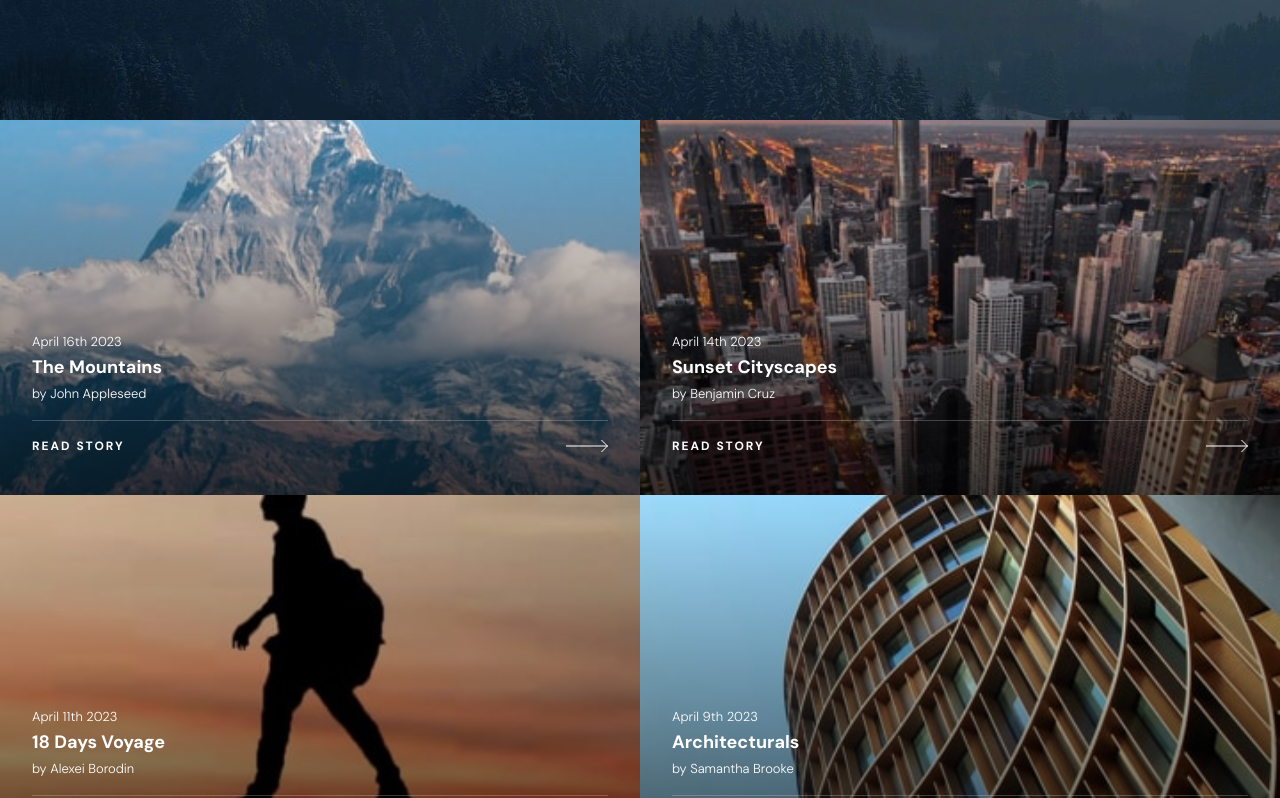
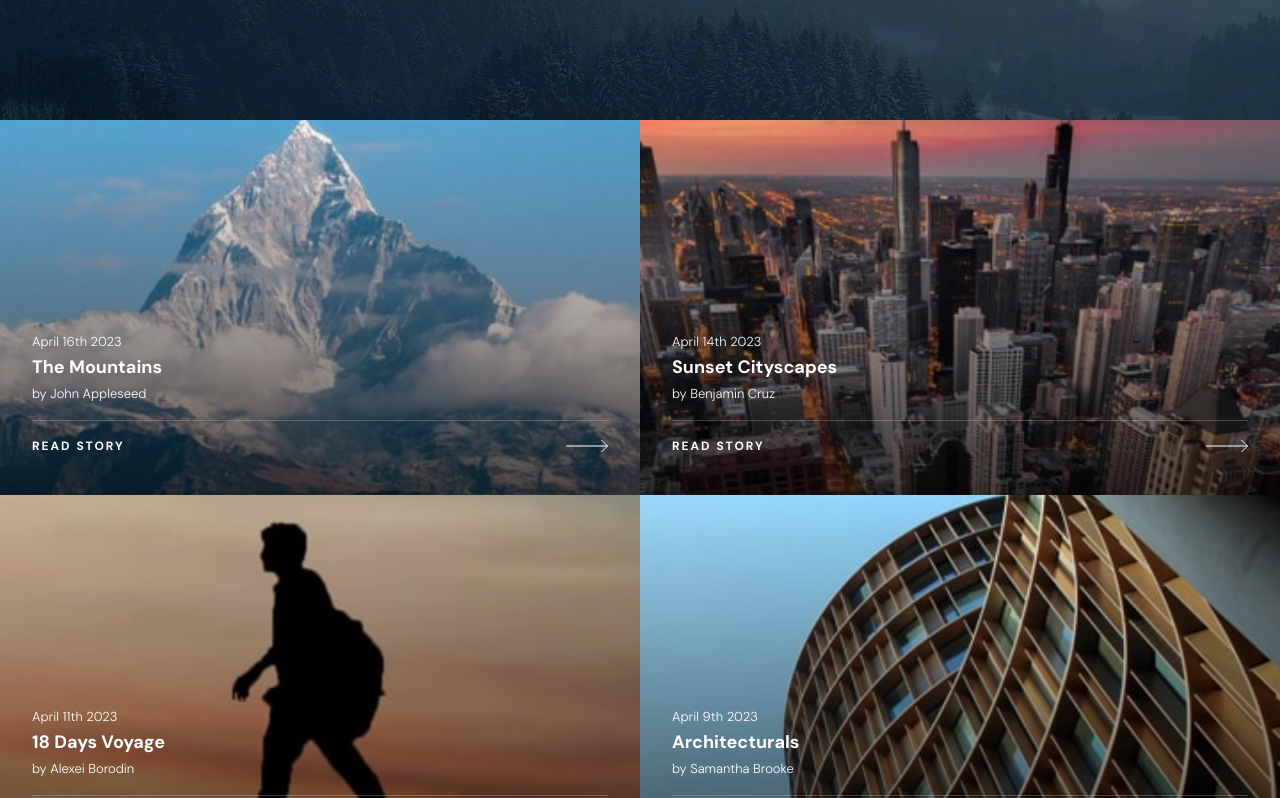
Before and after one commit to jdubcodes/photosnap-website, a React (Vite) app: page /stories in a window 1280 px wide. Shown: the part 602-1400 px from the top of the page. Built offline with nearby package versions, Linux system fonts and the light colour scheme.

Commit message:
Optomize image position for all screen sizes

```diff
--- a/src/components/Features.jsx
+++ b/src/components/Features.jsx
@@ -12,7 +12,7 @@ export default function Features() {
         <img
           src={featuresHero}
           alt='hero image'
-          className='w-full h-[294px] object-cover object-top md:h-full md:col-start-2 md:object-[30%]'
+          className='w-full h-[294px] object-cover object-top md:h-full md:col-start-2 md:object-[30%] lg:object-[30%_15%]'
         />
         <div className='px-7 py-[4.5rem] flex flex-col gap-4 md:px-10 md:col-start-1 md:row-start-1 lg:mx-auto'>
           <h1 className='text-heading-mobile uppercase md:text-heading-tablet'>
--- a/src/components/Pricing.jsx
+++ b/src/components/Pricing.jsx
@@ -18,7 +18,7 @@ export default function Pricing() {
         <img
           src={pricingHero}
           alt='hero image'
-          className='w-full h-[294px] object-cover object-top md:h-full md:col-start-2 md:object-[55%]'
+          className='w-full h-[294px] object-cover object-top md:h-full md:col-start-2 md:object-[52%] lg:object-[52%_5%]'
         />
         <div className='px-7 py-[4.5rem] flex flex-col gap-4 md:px-10 md:col-start-1 md:row-start-1 lg:mx-auto'>
           <h1 className='text-heading-mobile uppercase md:text-heading-tablet'>
--- a/src/components/Stories.jsx
+++ b/src/components/Stories.jsx
@@ -45,7 +45,7 @@ export default function Stories() {
             style={{
               background: `linear-gradient(rgba(0,0,0,0.0), rgba(0,0,0,0.66)), url(${story.src})`,
               backgroundRepeat: 'no-repeat',
-              backgroundPosition: 'center',
+              backgroundPosition: '50% 40%',
               backgroundSize: 'cover',
             }}
           >
--- a/src/components/utilities/Cta.jsx
+++ b/src/components/utilities/Cta.jsx
@@ -3,7 +3,7 @@ import arrowLight from '../../assets/shared/arrowLight.svg'
 
 export default function Cta() {
   return (
-    <div className='h-[18rem] px-6 bg-cta-mobile bg-center bg-cover flex items-center justify-center md:px-0'>
+    <div className='h-[18rem] px-6 bg-cta bg-center bg-cover flex items-center justify-center md:px-0'>
       <div className='max-w-[20.5rem] flex flex-col justify-center md:w-full md:max-w-contain-t md:px-10 md:flex-row md:justify-between md:items-center lg:max-w-contain-d'>
         <h3 className='max-w-[400px] pb-8 text-heading-mobile text-white uppercase md:py-0 md:text-heading-tablet'>
           We're in beta. Get your invite today!
```
